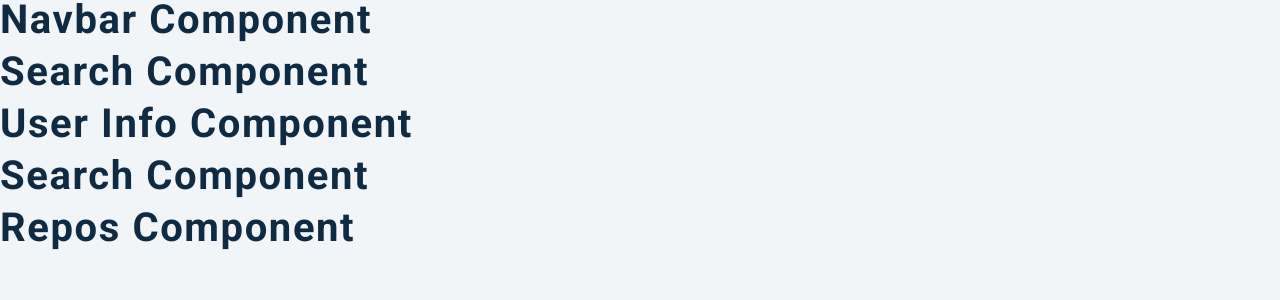
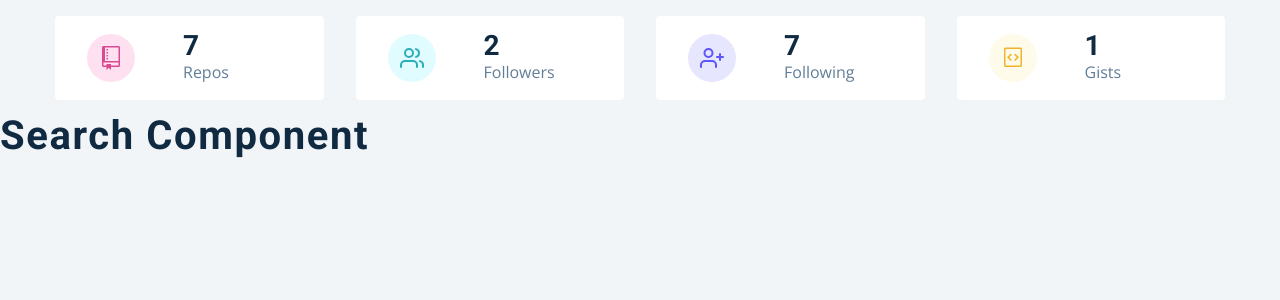
Before and after one commit to AbdelwahabTop/Github-Users, a React (Create React App) app: page / in a window 1280 px wide. Shown: the top 300 px of the page. Built offline with nearby package versions, Linux system fonts and the light colour scheme.

Commit message:
build info component

```diff
--- a/src/components/Info.js
+++ b/src/components/Info.js
@@ -1,11 +1,64 @@
-import React from 'react';
-import { GithubContext } from '../context/context';
-import styled from 'styled-components';
-import { GoRepo, GoGist } from 'react-icons/go';
-import { FiUsers, FiUserPlus } from 'react-icons/fi';
+import React from "react";
+import { GithubContext } from "../context/context";
+import styled from "styled-components";
+import { GoRepo, GoGist } from "react-icons/go";
+import { FiUsers, FiUserPlus } from "react-icons/fi";
 
 const UserInfo = () => {
-  return <h2>user info component</h2>;
+  const { githubUser } = React.useContext(GithubContext);
+  const { public_repos, followers, following, public_gists } = githubUser;
+  const items = [
+    {
+      id: 1,
+      icon: <GoRepo className="icon" />,
+      lable: "repos",
+      value: public_repos,
+      color: "pink",
+    },
+    {
+      id: 2,
+      icon: <FiUsers className="icon" />,
+      lable: "followers",
+      value: followers,
+      color: "green",
+    },
+    {
+      id: 3,
+      icon: <FiUserPlus className="icon" />,
+      lable: "following",
+      value: following,
+      color: "purple",
+    },
+    {
+      id: 4,
+      icon: <GoGist className="icon" />,
+      lable: "gists",
+      value: public_gists,
+      color: "yellow",
+    },
+  ];
+
+  return (
+    <section className="section">
+      <Wrapper className="section-center">
+        {items.map((item) => {
+          return <Item key={item.id} {...item}></Item>;
+        })}
+      </Wrapper>
+    </section>
+  );
+};
+
+const Item = ({ color, value, lable, icon }) => {
+  return (
+    <article className="item">
+      <span className={color}>{icon}</span>
+      <div>
+        <h3>{value}</h3>
+        <p>{lable}</p>
+      </div>
+    </article>
+  );
 };
 
 const Wrapper = styled.section`
--- a/src/pages/Dashboard.js
+++ b/src/pages/Dashboard.js
@@ -6,11 +6,11 @@
 const Dashboard = () => {
   return (
     <main>
-      <Navbar></Navbar>
-      <Search />
+      {/* <Navbar></Navbar> */}
+      {/* <Search /> */}
       <Info />
       <User />
-      <Repos />
+      {/* <Repos /> */}
     </main>
   );
 };
--- a/src/pages/Error.js
+++ b/src/pages/Error.js
@@ -7,11 +7,14 @@
       <div>
         <h1>404</h1>
         <h3>sorry, the page you tried cannot be found</h3>
-        <Link to='/' className='btn'>back home</Link>
+        <Link to="/" className="btn">
+          back home
+        </Link>
       </div>
     </Wrapper>
   );
 };
+
 const Wrapper = styled.section`
   min-height: 100vh;
   display: grid;
```
